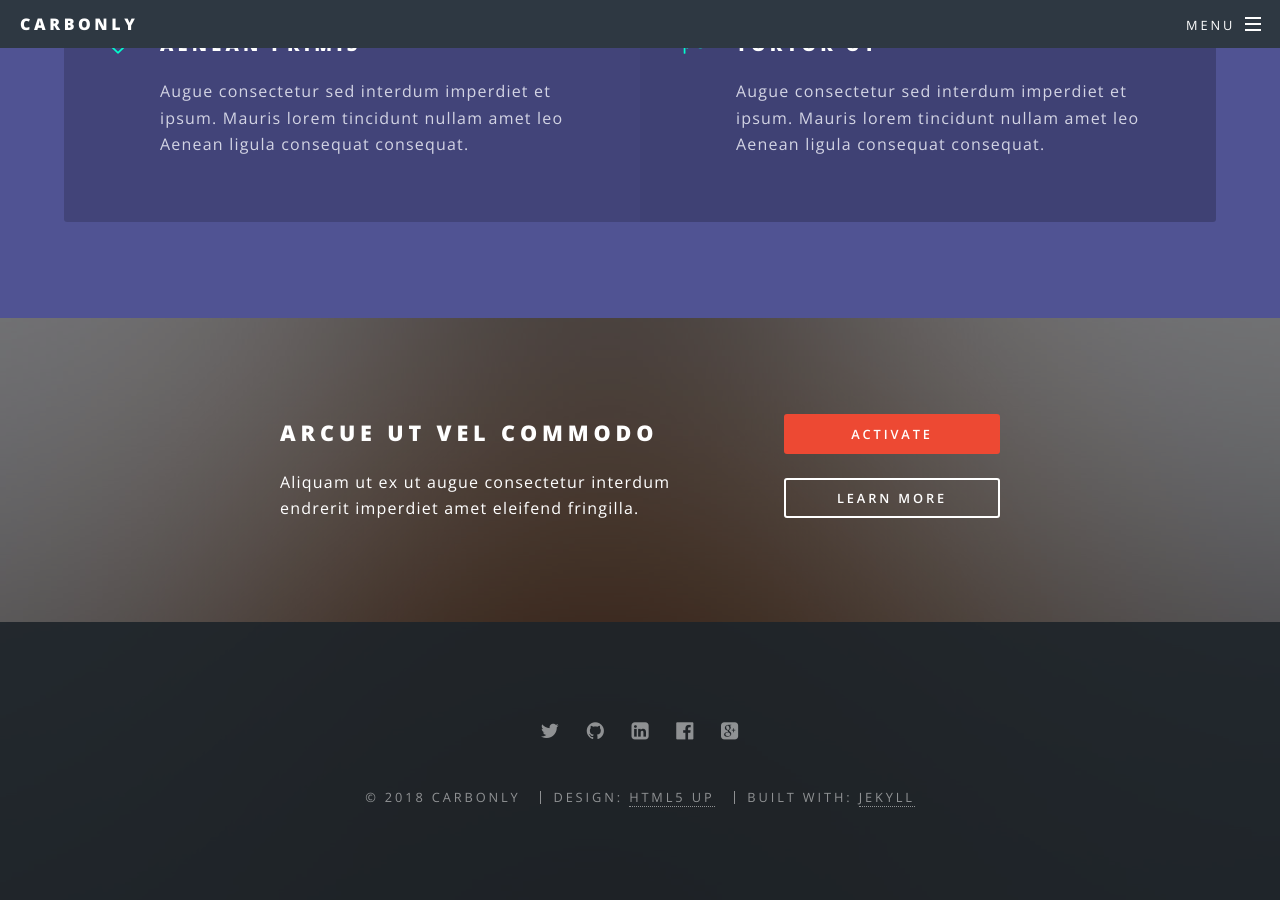
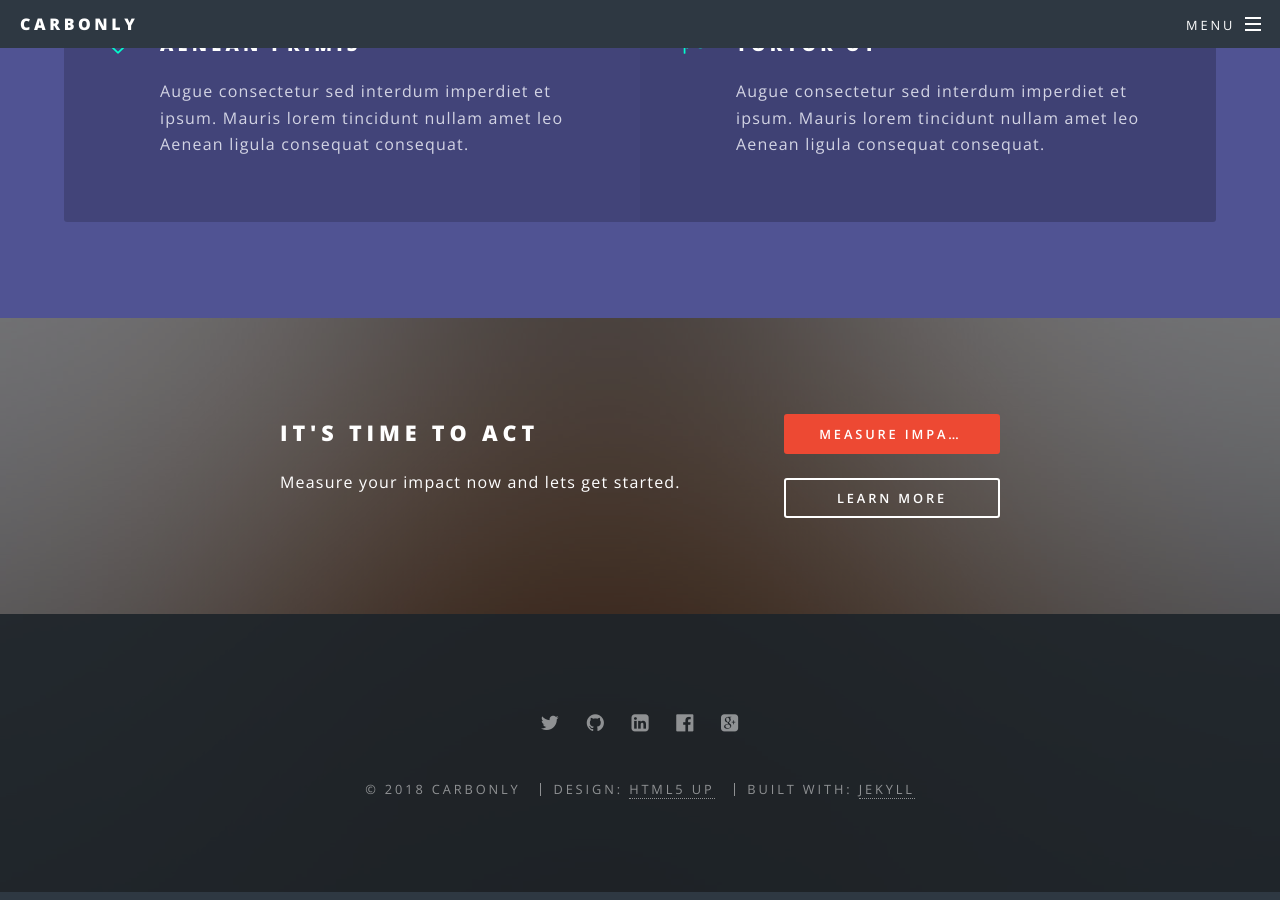
Before and after one commit to brycedavies92/carbonly, a Jekyll site: the page built from index.html, in a window 1280 px wide and 900 px high, scrolled down 3484 px. Built offline with Jekyll 4.4.1, drawn with Linux system fonts in a browser that asks for light colours.

```diff
--- a/index.html
+++ b/index.html
@@ -93,11 +93,11 @@
 					<section id="cta" class="wrapper style4">
 						<div class="inner">
 							<header>
-								<h2>Arcue ut vel commodo</h2>
-								<p>Aliquam ut ex ut augue consectetur interdum endrerit imperdiet amet eleifend fringilla.</p>
+								<h2>It's Time To Act</h2>
+								<p>Measure your impact now and lets get started. </p>
 							</header>
 							<ul class="actions vertical">
-								<li><a href="#" class="button fit special">Activate</a></li>
+								<li><a href="#" class="button fit special">Measure Impact</a></li>
 								<li><a href="#" class="button fit">Learn More</a></li>
 							</ul>
 						</div>
```
